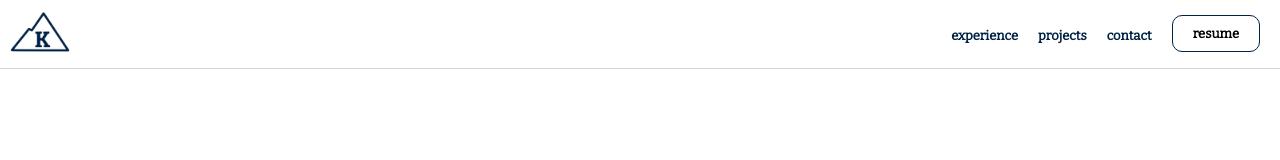
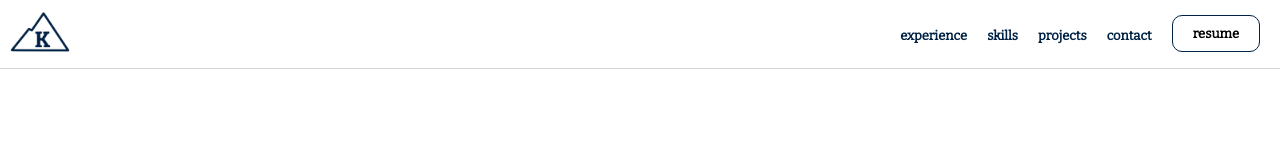
Before and after one commit to kelleyfraser/portfolio, a React (Create React App) app: page / in a window 1280 px wide. Shown: the top 160 px of the page. Built offline with nearby package versions, Linux system fonts and the light colour scheme; no server answers.

Commit message:
Add skills link to navbar.

```diff
--- a/src/components/navBar.jsx
+++ b/src/components/navBar.jsx
@@ -24,6 +24,7 @@ const NavBar = () => {
       </div>
       <ul className={navListClasses}>
         <NavItem current={location} label='experience' />
+        <NavItem current={location} label='skills' />
         <NavItem current={location} label='projects' />
         <NavItem current={location} label='contact' />
         <li className="list__item nav-list__item"><a href={Fraser_Resume} rel="noopener noreferrer" target="_blank"><Button name="resume"></Button></a></li>
```
